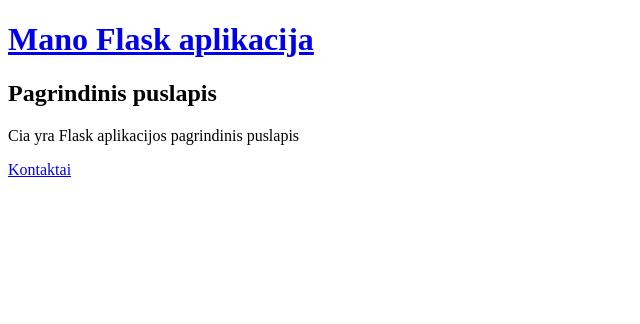
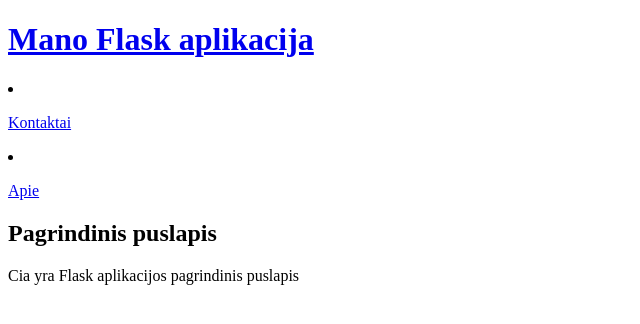
Before and after one commit to MrDical/flask_projektas, a Flask app: page / in a window 1280 px wide. Shown: the top 324 px of the page, without its empty margins (0-640 px from the left). Run offline with Flask 3, Linux system fonts and the light colour scheme.

Commit message:
Pridėtas puslapis Apie mus

```diff
--- a/app.py
+++ b/app.py
@@ -20,6 +20,12 @@ def index():
 def kontaktai():
     return render_template("kontaktai.html")
 
+
+
+@app.route("/apie") # Dekoratorius
+def apie():
+    return render_template("apie.html")
+
 # Aplikacijos paleidimas
 # Paleidimo metu kai debug = true - automatinis plikacijos perkrovimas pakeitus koda = klaidu rodymas
 
--- /dev/null
+++ b/templates/apie.html
@@ -0,0 +1,6 @@
+{% extends "layout.html" %}
+
+{% block apie %}
+<h2>Apie Mus</h2>
+<p>Cia yra musu "Apie" puslapis</p>
+{% endblock %}
--- a/templates/index.html
+++ b/templates/index.html
@@ -1,11 +1,11 @@
 {% extends "layout.html" %}
 
-{% block title %}Pgrindinis puslapis{% endblock %}
+{% block title %}Pagrindinis puslapis{% endblock %}
 
 {% block turinys %}
 <h2>Pagrindinis puslapis</h2>
 
 <p>Cia yra Flask aplikacijos pagrindinis puslapis</p>
 
-<p><a href="{{ url_for('kontaktai') }}">Kontaktai</a></p>
+
 {% endblock %}
--- a/templates/kontaktai.html
+++ b/templates/kontaktai.html
@@ -1,3 +1,5 @@
+{% extends "layout.html" %}
+
 <h2>Kontaktu froma</h2>
 
 <form method="post" action="">
--- a/templates/layout.html
+++ b/templates/layout.html
@@ -10,9 +10,20 @@
             <h1>
                 <a href="{{ url_for('index') }}">Mano Flask aplikacija</a>
             </h1>
+            <nav>
+                <li>
+                    <p><a href="{{ url_for('kontaktai') }}">Kontaktai</a></p>
+                </li>
+                <li>
+                    <p><a href="{{ url_for('apie') }}">Apie</a></p>
+                </li>
+            </nav>
         </header>
         <div class="container">
             {% block turinys %}{% endblock %}
+        </div>
+        <div class="container">
+            {% block apie %}{% endblock %}
         </div>
 
 
```
